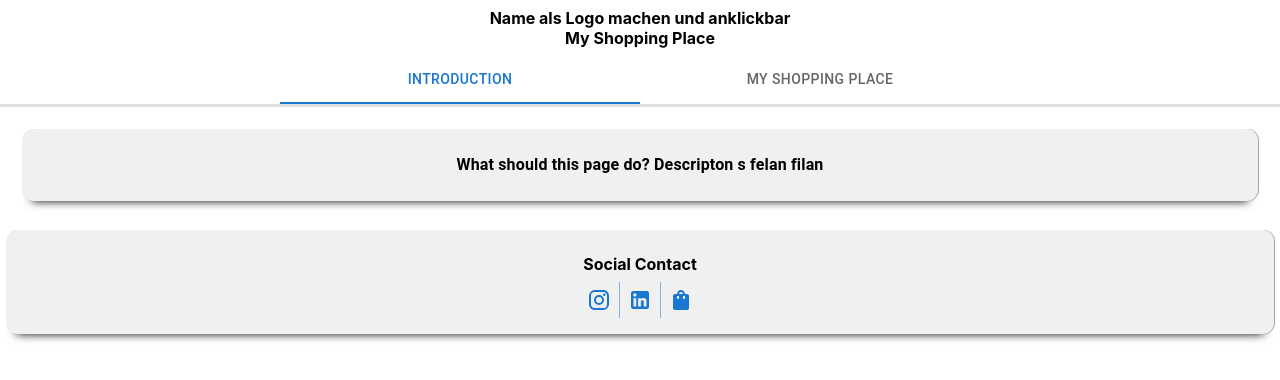
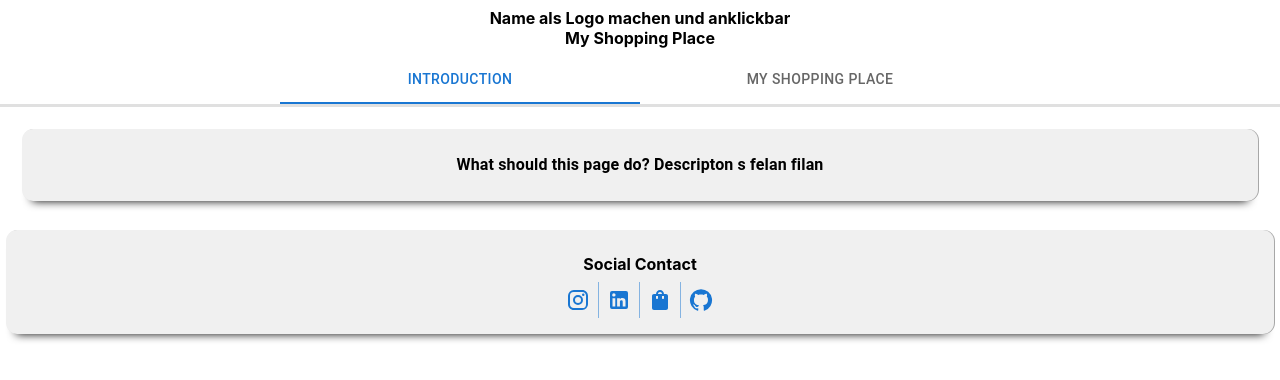
Before and after one commit to Hasan-1994/IC1-My-Shopping-Place, a React (Create React App) app: page / in a window 1280 px wide. Shown: the top 380 px of the page. Built offline with nearby package versions, Linux system fonts and the light colour scheme.

Commit message:
Update Footer.js

```diff
--- a/src/components/Footer.js
+++ b/src/components/Footer.js
@@ -4,6 +4,7 @@ import ButtonGroup from '@mui/material/ButtonGroup';
 import InstagramIcon from '@mui/icons-material/Instagram';
 import ShoppingBagIcon from '@mui/icons-material/ShoppingBag';
 import LinkedInIcon from '@mui/icons-material/LinkedIn';
+import GitHubIcon from '@mui/icons-material/GitHub';
 
 export default function Footer() {
     return (
@@ -14,6 +15,7 @@ export default function Footer() {
                     <Button><InstagramIcon onClick={()=> alert("sdasdas")}/></Button>
                     <Button><LinkedInIcon onClick={()=> alert("sdasdas")}/></Button>
                     <Button><ShoppingBagIcon onClick={()=> alert("Hier Icon von Shop und Logo")}/></Button>
+                    <Button><GitHubIcon onClick={()=> alert("Hier Icon von Shop und Logo")}/></Button>
                 </ButtonGroup>
             </div>
 
```
